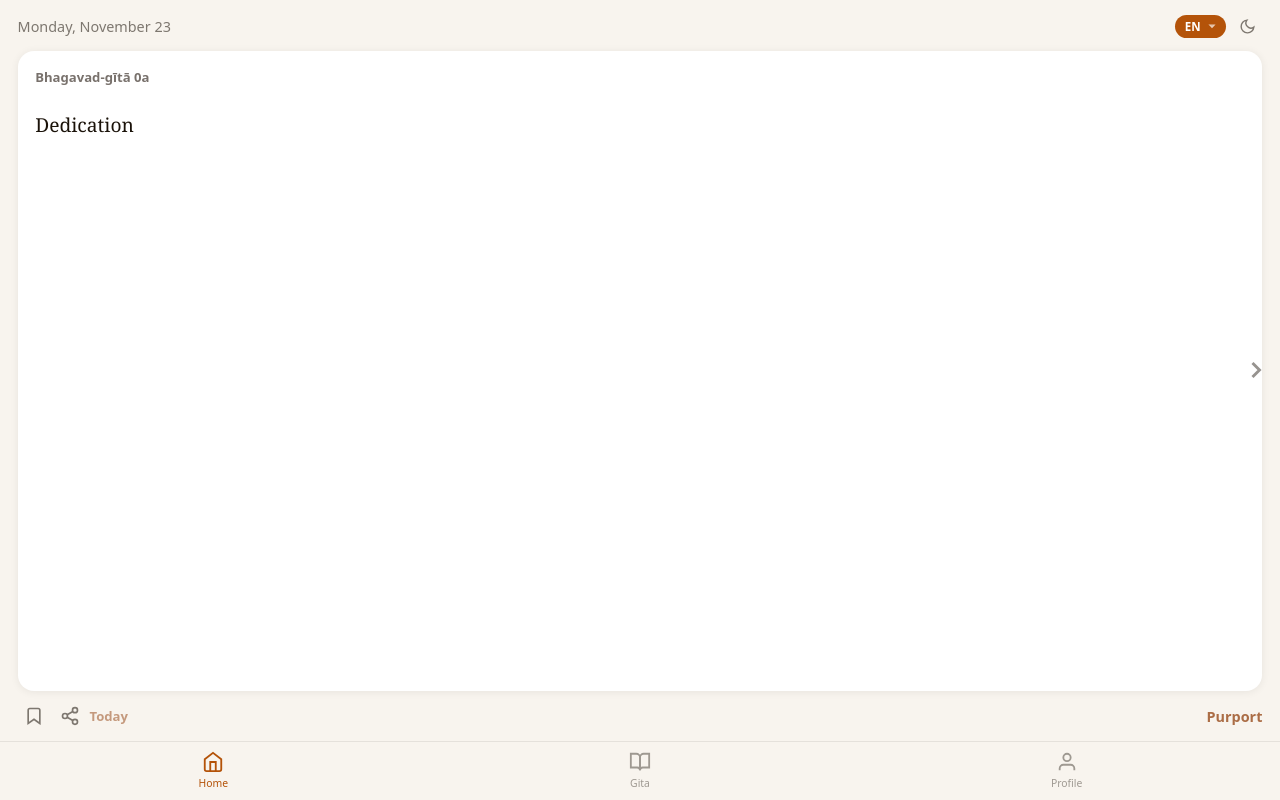
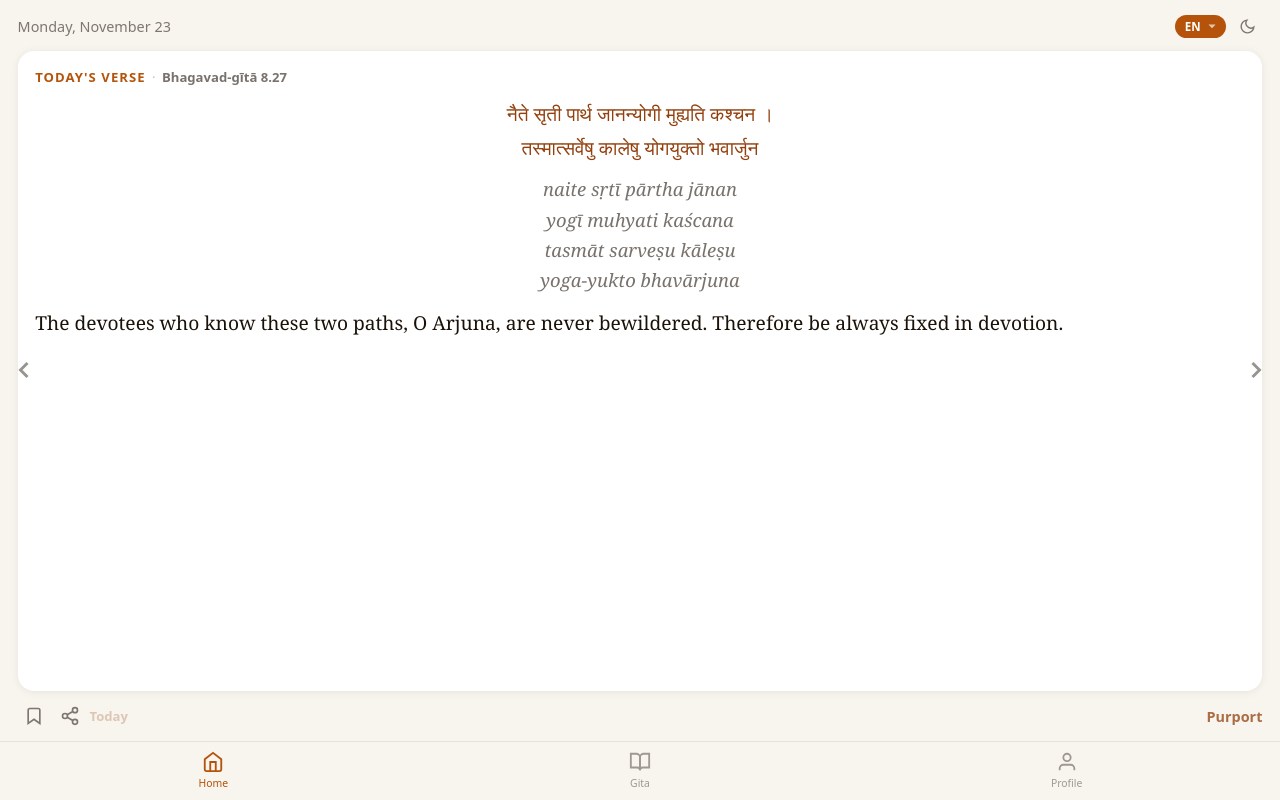
Before and after one commit to juanmanuelferrera/gita_scroll, a SvelteKit app: page / in a window 1280 px wide. Built offline with nearby package versions, Linux system fonts and the light colour scheme.

Commit message:
primera visita: se abre el verso de hoy (sin portada/prefacio) sin pulsar Today

```diff
--- a/src/routes/+page.svelte
+++ b/src/routes/+page.svelte
@@ -46,19 +46,22 @@
   let isBookmarked = $derived(bookmarks.has(currentIndex));
   let progress = $derived(total > 0 ? currentIndex / (total - 1) : 0);
 
-  // Today's verse = first unread verse starting from the day's natural position
-  let todayIndex = $derived(() => {
+  // Today's verse = first unread verse starting from the day's natural position.
+  // The front matter (dedication, preface…: chapter 0) is skipped so the first thing a reader sees is a real verse.
+  function pickToday(read) {
     if (!total) return 0;
-    const base = Math.floor(Date.now() / 86400000) % total;
-    // If all read, fall back to base
-    if (readVerses.size >= total) return base;
+    const first = Math.max(0, verses.findIndex(v => v.chapter >= 1));
+    const n = total - first;
+    const base = first + (Math.floor(Date.now() / 86400000) % n);
+    if (read.size >= n) return base;
     let idx = base;
-    for (let i = 0; i < total; i++) {
-      if (!readVerses.has(idx)) return idx;
-      idx = (idx + 1) % total;
+    for (let i = 0; i < n; i++) {
+      if (!read.has(idx)) return idx;
+      idx = idx + 1 >= total ? first : idx + 1;
     }
     return base;
-  });
+  }
+  let todayIndex = $derived(() => pickToday(readVerses));
 
   // Chapter list
   let chapters = $derived(() => {
@@ -212,8 +215,9 @@
       return;
     }
 
-    const idx = parseInt(load('sg_index', '0'));
-    currentIndex = idx < total ? idx : 0;
+    const savedIdx = load('sg_index');           // primera visita: nada guardado → ya se abre el verso de hoy, sin tener que pulsar «Today»
+    const idx = savedIdx === '' ? -1 : parseInt(savedIdx);
+    currentIndex = idx >= 0 && idx < total ? idx : pickToday(new Set());
     currentLang  = load('sg_lang', 'en');
     darkMode     = load('sg_dark') === '1';
     const bm = load('sg_bookmarks');
```
